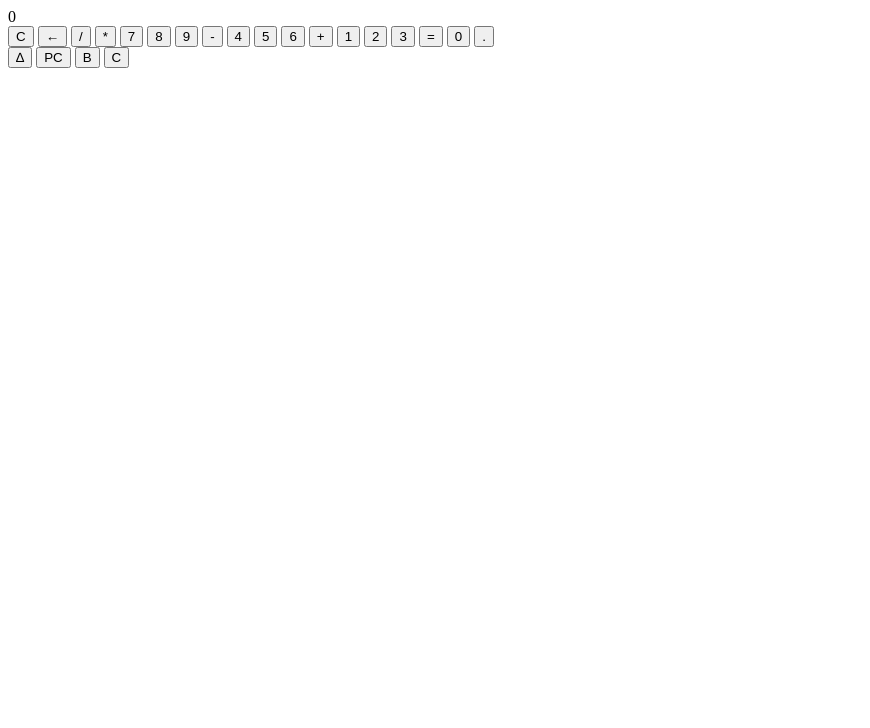
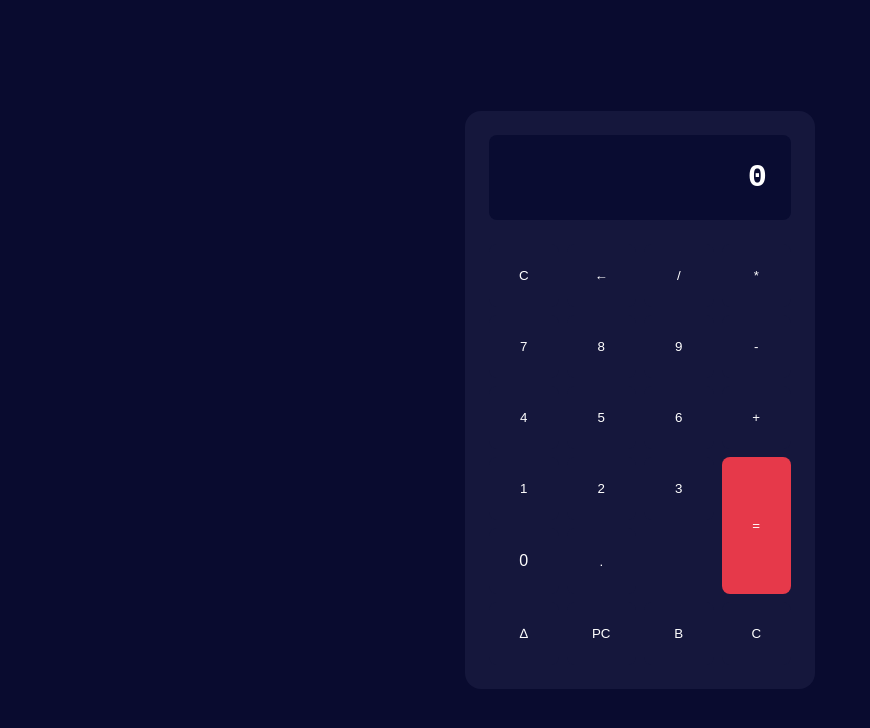
Before and after one commit to GustavoCastanha/calc, a plain HTML site: page index.html in a window 1280 px wide. Shown: the whole page, without its empty margins (0-870 px from the left). Drawn offline with Linux system fonts and the light colour scheme; files that its build step writes are made by us from their sources; files whose address does not match are found by name.

Commit message:
Update index.html

```diff
--- a/index.html
+++ b/index.html
@@ -17,7 +17,7 @@
     <title>Calculator</title>
     <!-- Definição do título da página exibido na aba do navegador -->
 
-    <link rel="stylesheet" href="./css/main.css">
+    <link rel="stylesheet" href="./css/style.css">
     <!-- Inclusão da folha de estilo externa "main.css" para aplicar estilos à página -->
 
 </head>
```
